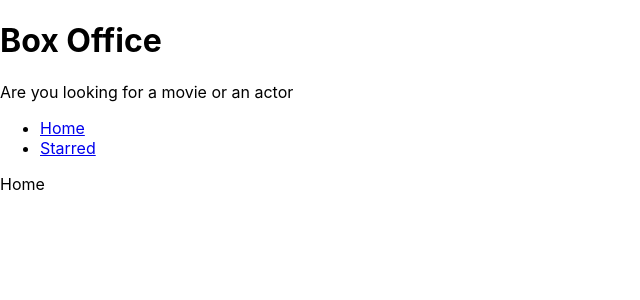
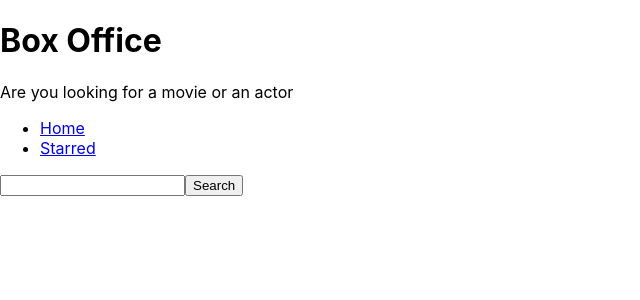
Before and after one commit to janrosado/box-office, a React (Create React App) app: page / in a window 1280 px wide. Shown: the top 300 px of the page, without its empty margins (0-640 px from the left). Built offline with nearby package versions, Linux system fonts and the light colour scheme.

Commit message:
Create input and fetch from tvmaze api

```diff
--- a/src/pages/Home.js
+++ b/src/pages/Home.js
@@ -1,10 +1,35 @@
-import React from 'react';
+import React, {useState} from 'react';
 import MainPageLayout from '../components/MainPageLayout';
 
 const Home = () => {
+
+    const [input, setInput] = useState('');
+
+    const onInputChange = (ev) => {
+        setInput(ev.target.value);
+    }
+
+    const onSearch = () => {
+
+        // https://api.tvmaze.com/search/shows?q=men
+
+        fetch(`https://api.tvmaze.com/search/shows?q=men${input}`).then(response => response.json()).then(result => {
+            console.log(result);
+        } )
+
+    }
+
+    const onKeyDown = (ev) => {
+        if(ev.keyCode === 13){
+            onSearch();
+        }
+
+    }
+
     return(
         <MainPageLayout>
-            Home
+            <input type="text" onChange={onInputChange} onKeyDown={onKeyDown} value={input} />
+            <button type="button" onClick={onSearch}>Search</button>
         </MainPageLayout>
     )
 }
```
